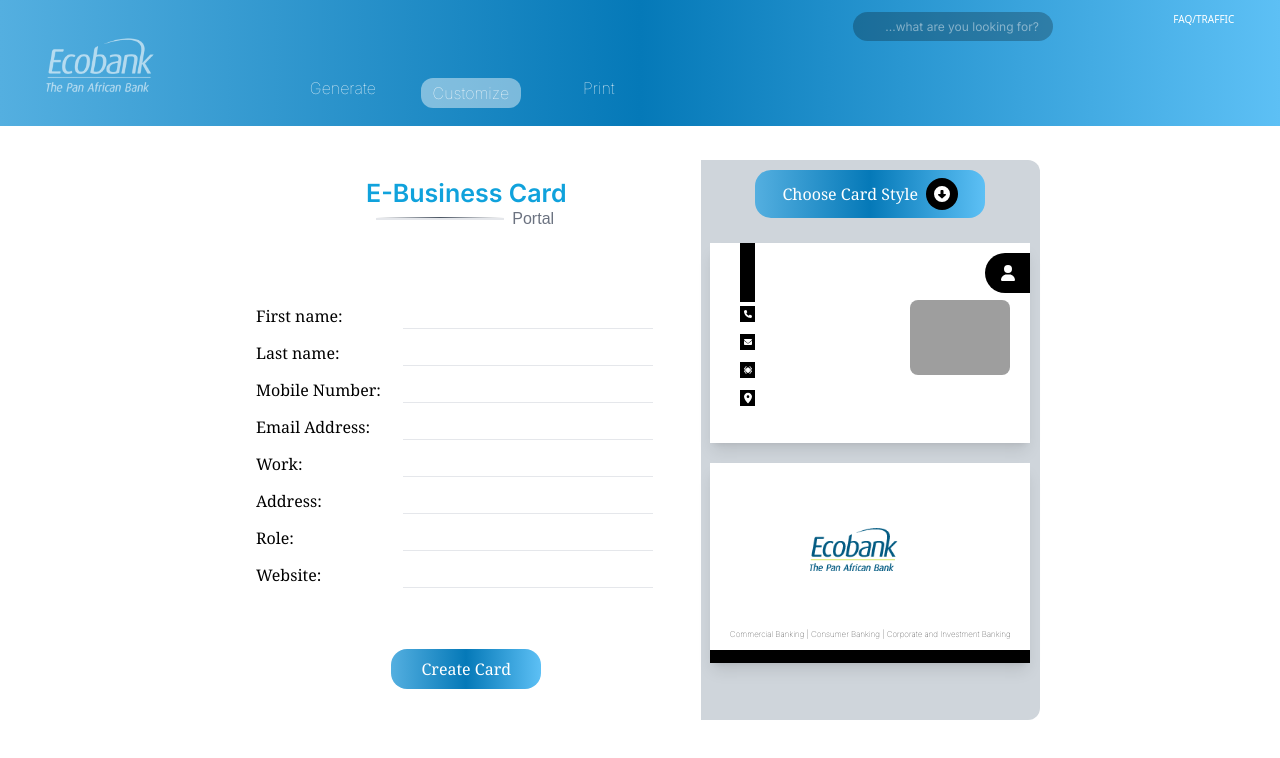
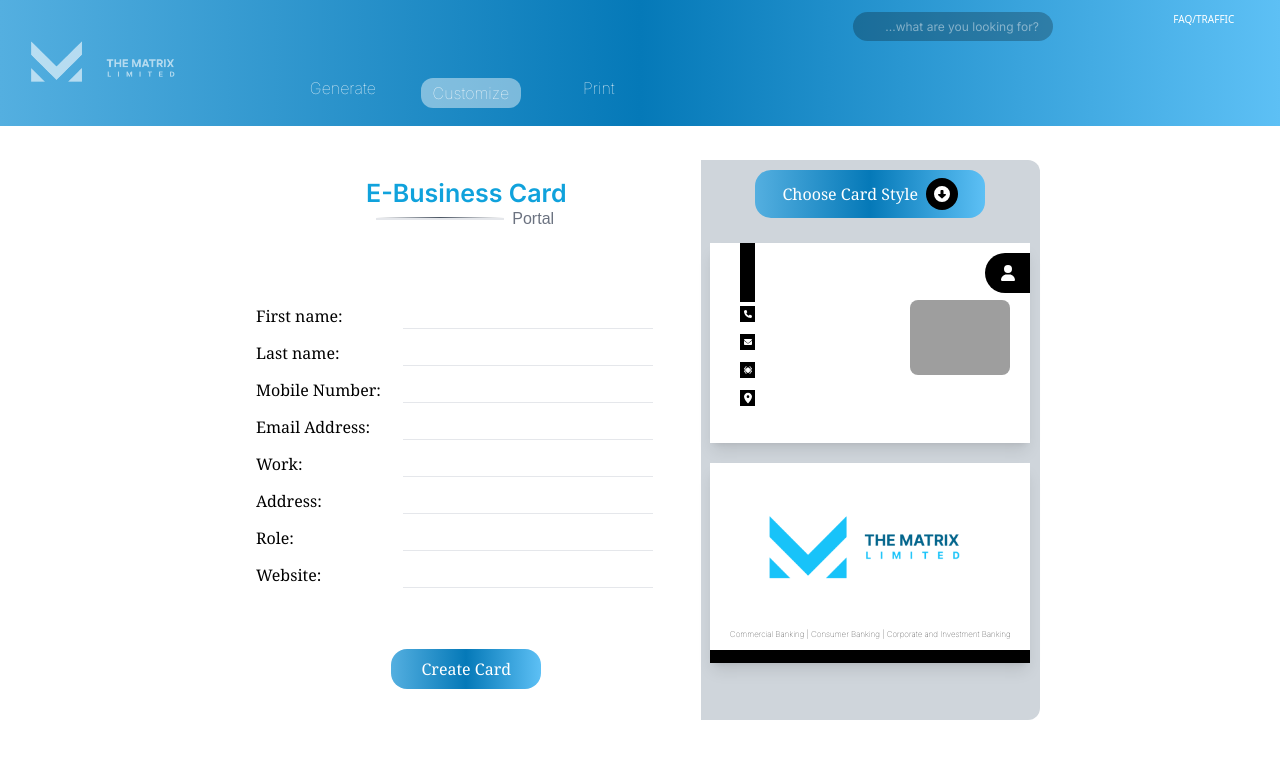
Before and after one commit to RedOx98/qr_generator, a Next.js app: page /buildvcc in a window 1280 px wide. Shown: the top 758 px of the page. Built offline with nearby package versions, Linux system fonts and the light colour scheme; grey boxes are pictures that could not be loaded.

Commit message:
the matrix logo added

```diff
--- a/src/app/buildvcc/page.tsx
+++ b/src/app/buildvcc/page.tsx
@@ -255,8 +255,8 @@
               </div>
             </div>
             <div className=" bg-[#ffffff] w-[320px] h-[200px] flex flex-col shadow-lg">
-              <div className="flex-[14] flex justify-center items-center ml-[80px]">
-                  <Image className=' object-cover ' src="/images/GetLogoImage.png" alt='/' width={200} height={200} />
+              <div className="flex-[14] flex justify-center items-center ml-[-20px]">
+                  <Image className=' object-cover ' src="/images/matrix3.png" alt='/' width={200} height={200} />
               </div>
               <div className="flex items-center justify-center mt-[-8px] flex-1 mb-[10px]">
                 <h1 className="text-[#000000] font-thin text-[8px]">Commercial Banking | Consumer Banking | Corporate and Investment Banking</h1>
--- a/src/components/Nav.tsx
+++ b/src/components/Nav.tsx
@@ -14,7 +14,7 @@
             <div className="flex-[2] flex flex-row items-center">
                 <div className="flex flex-1 items-center justify-center ml-[2.5] w-[150px] border-red-500">
                     <Link href='/'>
-                <Image className='ml-3 opacity-60 cursor-pointer' src="/images/Ecologo3.png" alt='/' width={110} height={110} />
+                <Image className='ml-3 opacity-60 cursor-pointer' src="/images/matrixlogo.png" alt='/' width={150} height={150} />
                     </Link>
                 </div>
                 <div className="flex flex-[3] flex-row items-end justify-center w-[300px] mr-[100px] border-red-500 gap-[55px] mt-[50px]">
```
Also changed, not shown: public/images/matrix3.png (added), public/images/matrixlogo.png (added).
